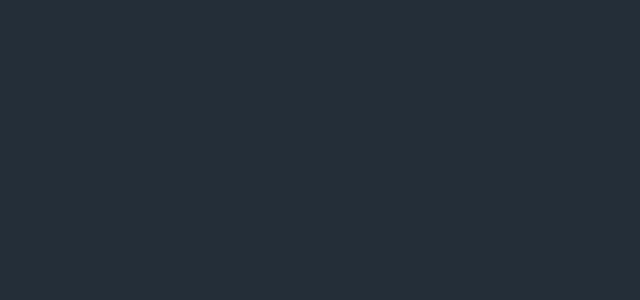
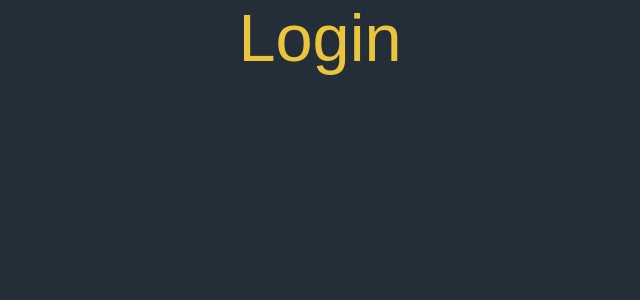
Before and after one commit to noeyiue/POSME, a React (Create React App) app in the folder frontend/: page / in a window 1280 px wide. Before the commit this address had no page. Shown: the top 300 px of the page, without its empty margins (320-960 px from the left). Built offline with nearby package versions, Linux system fonts and the light colour scheme.

Commit message:
Add login page

```diff
--- a/frontend/src/App.js
+++ b/frontend/src/App.js
@@ -5,12 +5,14 @@ import Cashier from './pages/Cashier.js'
 import Users from './pages/Users.js'
 import Items from './pages/Items.js'
 import Reports from './pages/Report.js'
+import Login from './pages/Login.js'
 
 
 function App() {
   return (
       <Browser>
         <Routes>
+          <Route path="/" element={<Login />} />
           <Route path="/home" element={<Home />} />
           <Route path="/store/cashier" element={<Cashier />} />
           <Route path="/store/items" element={<Items />} />
--- /dev/null
+++ b/frontend/src/pages/Login.js
@@ -0,0 +1,8 @@
+function Login() {
+  return (
+    <div class="home">Login</div>
+
+  );
+}
+
+export default Login;
```
Also changed, not shown: frontend/src/logo.svg (deleted).
